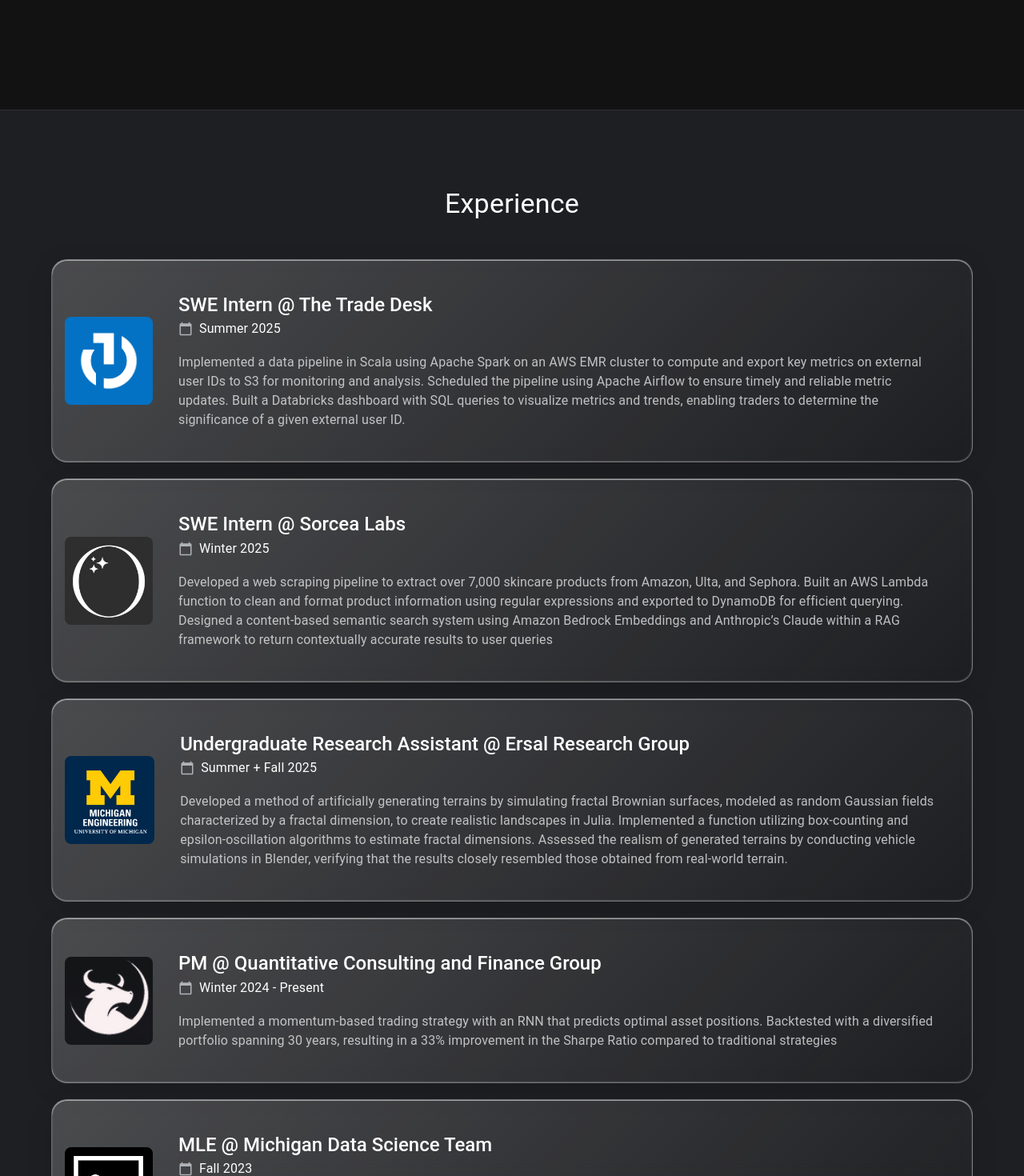
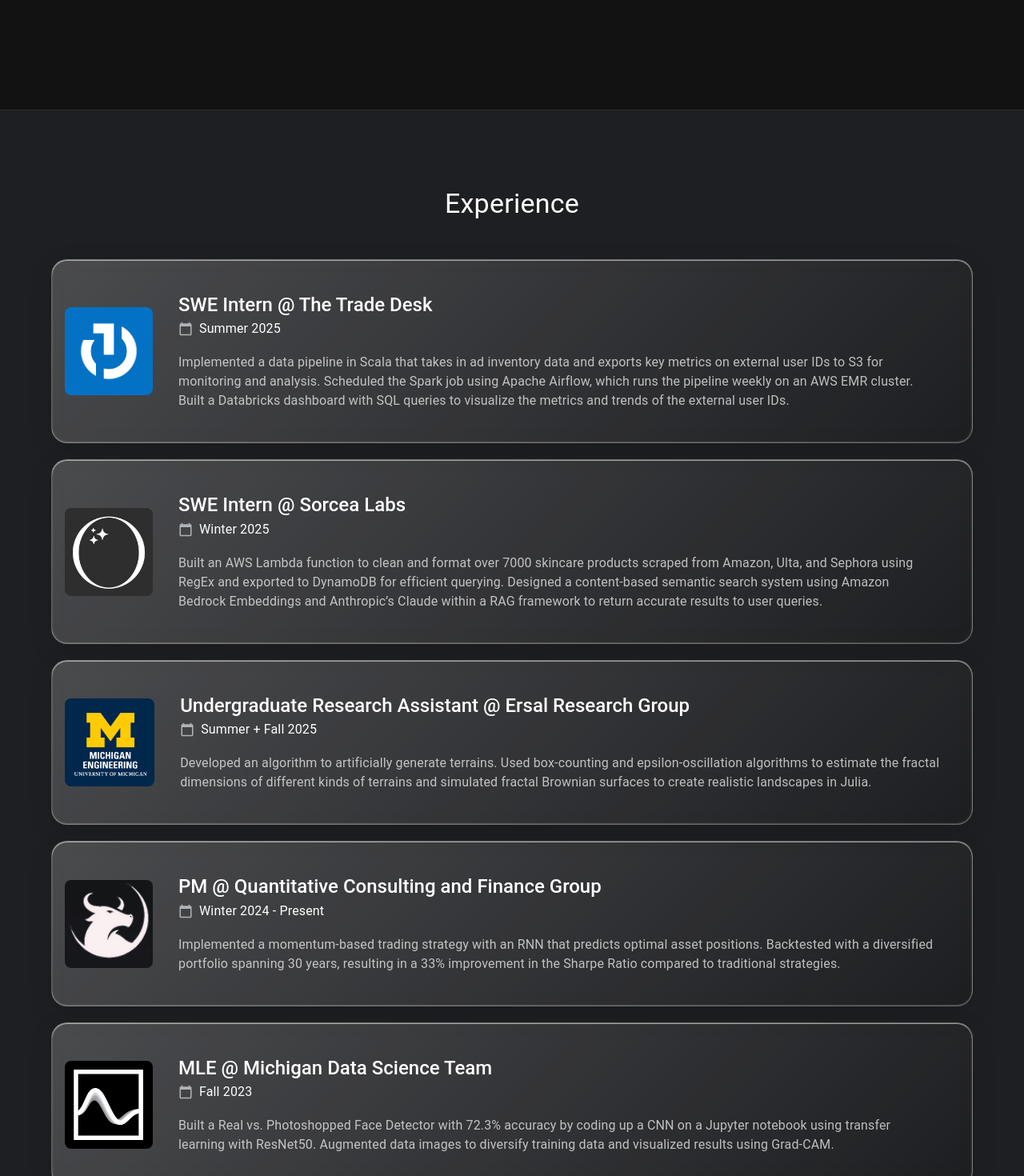
Before and after one commit to truth771/truth771.github.io, a React (Create React App) app: page / in a window 1280 px wide. Shown: the part 1330-2800 px from the top of the page at 80% size. Built offline with nearby package versions, Linux system fonts and the light colour scheme.

Commit message:
updated descriptions in experience

```diff
--- a/src/components/AppBar.tsx
+++ b/src/components/AppBar.tsx
@@ -31,9 +31,8 @@
 function UnderlinedText ({section, currSection, children}){
   return (
   <div
-    className={currSection === section ? 'underline-text' : 'text'}
+    className={`underline-text ${currSection === section ? 'active' : ''}`}
     onClick={() => scrollToSection(section)}
-    color="text.primary"
     style={{
       cursor: 'pointer',
     }}>
--- a/src/components/Experience.tsx
+++ b/src/components/Experience.tsx
@@ -12,35 +12,35 @@
     title: 'SWE Intern @ The Trade Desk',
     date: 'Summer 2025',
     description:
-      'Implemented a data pipeline in Scala using Apache Spark on an AWS EMR cluster to compute and export key metrics on external user IDs to S3 for monitoring and analysis. Scheduled the pipeline using Apache Airflow to ensure timely and reliable metric updates. Built a Databricks dashboard with SQL queries to visualize metrics and trends, enabling traders to determine the significance of a given external user ID.',
+      'Implemented a data pipeline in Scala that takes in ad inventory data and exports key metrics on external user IDs to S3 for monitoring and analysis. Scheduled the Spark job using Apache Airflow, which runs the pipeline weekly on an AWS EMR cluster. Built a Databricks dashboard with SQL queries to visualize the metrics and trends of the external user IDs.',
     logo: './ttd.jpg'
   },
   {
     title: 'SWE Intern @ Sorcea Labs',
     date: 'Winter 2025',
     description:
-      'Developed a web scraping pipeline to extract over 7,000 skincare products from Amazon, Ulta, and Sephora. Built an AWS Lambda function to clean and format product information using regular expressions and exported to DynamoDB for efficient querying. Designed a content-based semantic search system using Amazon Bedrock Embeddings and Anthropic’s Claude within a RAG framework to return contextually accurate results to user queries',
+      'Built an AWS Lambda function to clean and format over 7000 skincare products scraped from Amazon, Ulta, and Sephora using RegEx and exported to DynamoDB for efficient querying. Designed a content-based semantic search system using Amazon Bedrock Embeddings and Anthropic’s Claude within a RAG framework to return accurate results to user queries.',
     logo: './sorcealabs.jpeg'
   },
   {
     title: 'Undergraduate Research Assistant @ Ersal Research Group',
     date: 'Summer + Fall 2025',
     description:
-      'Developed a method of artificially generating terrains by simulating fractal Brownian surfaces, modeled as random Gaussian fields characterized by a fractal dimension, to create realistic landscapes in Julia. Implemented a function utilizing box-counting and epsilon-oscillation algorithms to estimate fractal dimensions. Assessed the realism of generated terrains by conducting vehicle simulations in Blender, verifying that the results closely resembled those obtained from real-world terrain.',
+      'Developed an algorithm to artificially generate terrains. Used box-counting and epsilon-oscillation algorithms to estimate the fractal dimensions of different kinds of terrains and simulated fractal Brownian surfaces to create realistic landscapes in Julia.',
     logo: './umMechE.png'
   },
   {
     title: 'PM @ Quantitative Consulting and Finance Group',
     date: 'Winter 2024 - Present',
     description:
-    'Implemented a momentum-based trading strategy with an RNN that predicts optimal asset positions. Backtested with a diversified portfolio spanning 30 years, resulting in a 33% improvement in the Sharpe Ratio compared to traditional strategies',
+    'Implemented a momentum-based trading strategy with an RNN that predicts optimal asset positions. Backtested with a diversified portfolio spanning 30 years, resulting in a 33% improvement in the Sharpe Ratio compared to traditional strategies.',
     logo: './qcf_square.png'
   },
   {
     title: 'MLE @ Michigan Data Science Team',
     date: 'Fall 2023',
     description:
-      'Collaborated with a team to develop a Real vs. Photoshopped Face Detector. Designed a Convolutional Neural Network on Jupyter using transfer learning with ResNet50 to train a model that can differentiate between a real and a photoshopped face with 72.3% accuracy. Augmented data images to diversify training data and visualized results using Grad-CAM.',
+      'Built a Real vs. Photoshopped Face Detector with 72.3% accuracy by coding up a CNN on a Jupyter notebook using transfer learning with ResNet50. Augmented data images to diversify training data and visualized results using Grad-CAM.',
     logo: './mdst.jpeg'
   },
 ];
--- a/src/index.css
+++ b/src/index.css
@@ -33,8 +33,12 @@
   bottom: -5px;
   left: 0;
   transform-origin: left;
-  transition: transform 1s ease-out;
-  transform: scaleX(1);
+  transition: transform 0.3s ease-out;
+  transform: scaleX(0)
+}
+
+.underline-text.active::after {
+  transform: scaleX(1)
 }
 
 .text {
```
Also changed, not shown: 1 other file (tests, documents, lock files or other folders).
